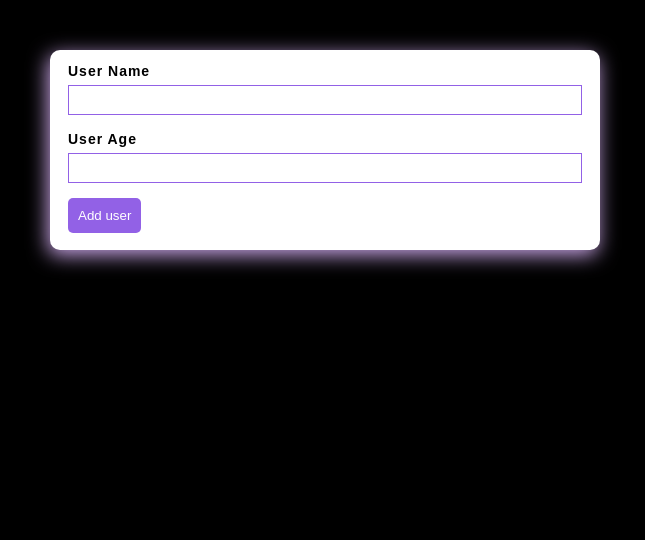
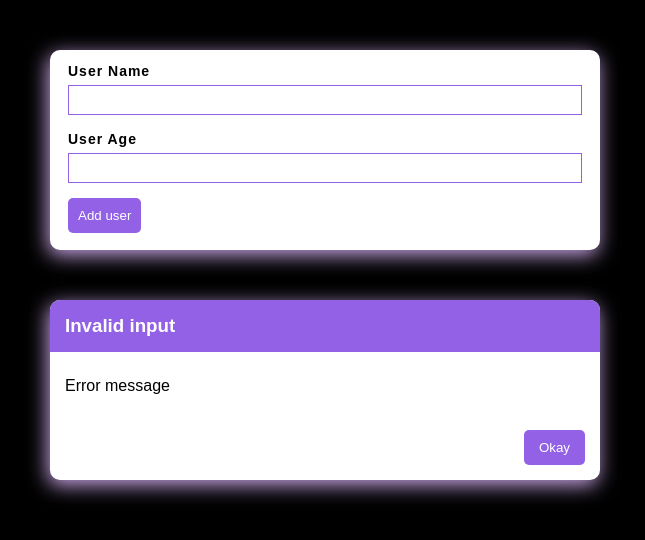
Before and after one commit to Akshay-Achuthan/validate-user, a React (Create React App) app: page / in a window 1280 px wide. Shown: the top 540 px of the page, without its empty margins (315-960 px from the left). Built offline with nearby package versions, Linux system fonts and the light colour scheme.

Commit message:
modal component added

```diff
--- a/src/UI/UserModal.js
+++ b/src/UI/UserModal.js
@@ -1,9 +1,15 @@
+import styles from "./UserModal.module.css"
 
 const UserModal = (props) => {
   return (
-    <div>
+    <div className={styles['modal-card']}>
+      <h3>
+        Invalid input
+      </h3>
+      <p>Error message</p>
+      <button>Okay</button>
+    </div>
 
-    </div>
     );
 }
 
--- a/src/UI/UserModal.module.css
+++ b/src/UI/UserModal.module.css
@@ -0,0 +1,39 @@
+.modal-card {
+  width: 550px;
+  height: 180px;
+  border-radius: 10px;
+  margin: 50px auto;
+  background-color: #fff;
+  box-shadow: -2px 5px 20px #cca8e9;
+  overflow: hidden;
+  position: relative;
+}
+
+.modal-card h3{
+  margin: 0;
+  padding: 15px;
+  color: #fff;
+  background-color: #9261e6;
+}
+
+.modal-card p {
+  font-size: 16px;
+  margin: 0;
+  padding: 25px 15px;
+}
+
+.modal-card button{
+  position: absolute;
+  right: 15px;
+  bottom: 15px;
+  border: none;
+  color:#fff;
+  background:#9261e6;
+  border-radius: 5px;
+  padding: 10px 15px;
+  cursor: pointer;
+}
+
+.modal-card button:focus{
+  outline: none;
+}
--- a/src/components/UserResult.js
+++ b/src/components/UserResult.js
@@ -6,7 +6,7 @@ const UserResult = (props) => {
   return (
       <ul className={styles['custom-card']}>
         {props.dataItems.map((item,index) => (
-          <li key={index}>{item.text} {item.age} (years old)</li>
+          <li key={index}>{item.text}  {item.age} (years old)</li>
         ))}
       </ul>
   );
```
